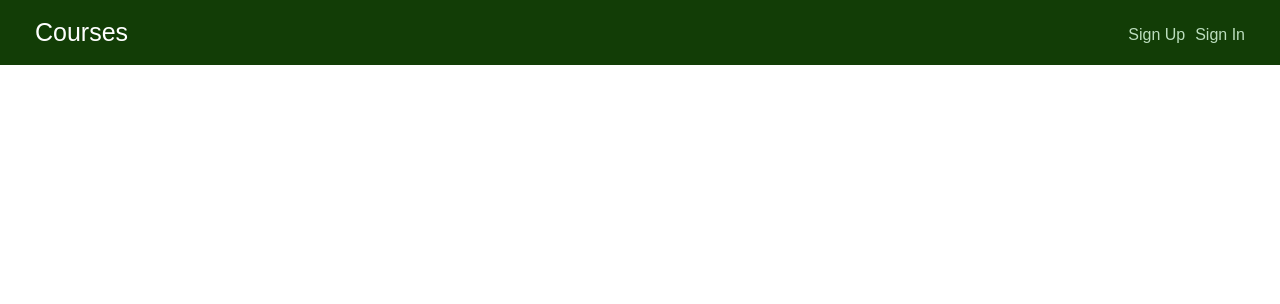
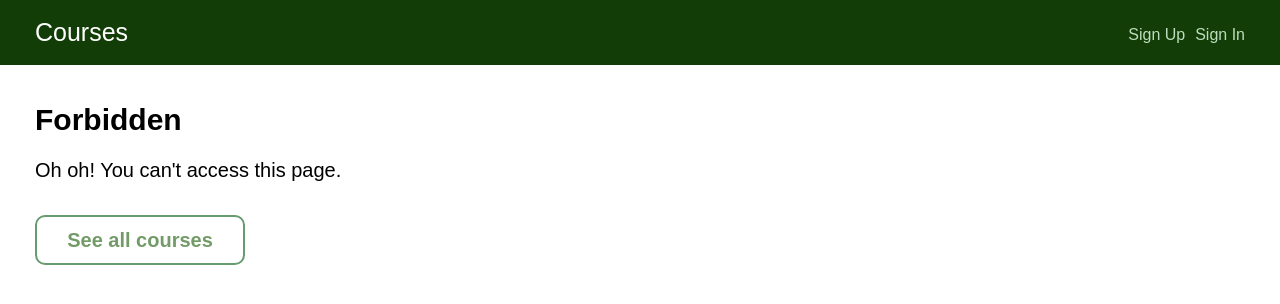
Before and after one commit to rachelktyjohnson/treehouse-web-project13, a React (Create React App) app in the folder client/: page /forbidden in a window 1280 px wide. Shown: the top 304 px of the page. Built offline with nearby package versions, Linux system fonts and the light colour scheme; no server answers.

Commit message:
Add error components and routes

```diff
--- a/client/src/App.js
+++ b/client/src/App.js
@@ -10,6 +10,9 @@ import CourseDetail from './components/courseDetail';
 import UserSignIn from './components/userSignIn';
 import UserSignUp from './components/userSignUp';
 import UserSignOut from "./components/userSignOut";
+import NotFound from "./components/notFound";
+import Forbidden from "./components/forbidden";
+import UnhandledError from "./components/unhandledError";
 
 function App() {
 
@@ -30,6 +33,11 @@ function App() {
                         <Route exact path="/signin" component={UserSignIn} />
                         <Route exact path="/signup" component={UserSignUp} />
                         <Route exact path="/signout" component={UserSignOut} />
+
+                        <Route exact path="/notfound" component={NotFound} />
+                        <Route exact path="/forbidden" component={Forbidden} />
+                        <Route exact path="/error" component={UnhandledError} />
+                        <Route component={NotFound}/>
                     </Switch>
             </Router>
         </div>
--- /dev/null
+++ b/client/src/components/forbidden.js
@@ -0,0 +1,13 @@
+import { Link } from 'react-router-dom';
+
+export default function Forbidden() {
+    return (
+        <main>
+            <div className="wrap">
+                <h2>Forbidden</h2>
+                <p>Oh oh! You can't access this page.</p>
+                <Link className="button button-secondary" to="/">See all courses</Link>
+            </div>
+        </main>
+    )
+}
--- /dev/null
+++ b/client/src/components/notFound.js
@@ -0,0 +1,13 @@
+import { Link } from 'react-router-dom';
+
+export default function NotFound() {
+    return (
+        <main>
+            <div className="wrap">
+                <h2>Not Found</h2>
+                <p>Sorry! We couldn't find the page you're looking for.</p>
+                <Link className="button button-secondary" to="/">See all courses</Link>
+            </div>
+        </main>
+    )
+}
--- /dev/null
+++ b/client/src/components/unhandledError.js
@@ -0,0 +1,12 @@
+import { Link } from 'react-router-dom';
+
+export default function Forbidden() {
+    return (
+        <main>
+            <div className="wrap">
+                <h2>Error</h2>
+                <p>Sorry! We just encountered an unexpected error.</p>
+            </div>
+        </main>
+    )
+}
```
